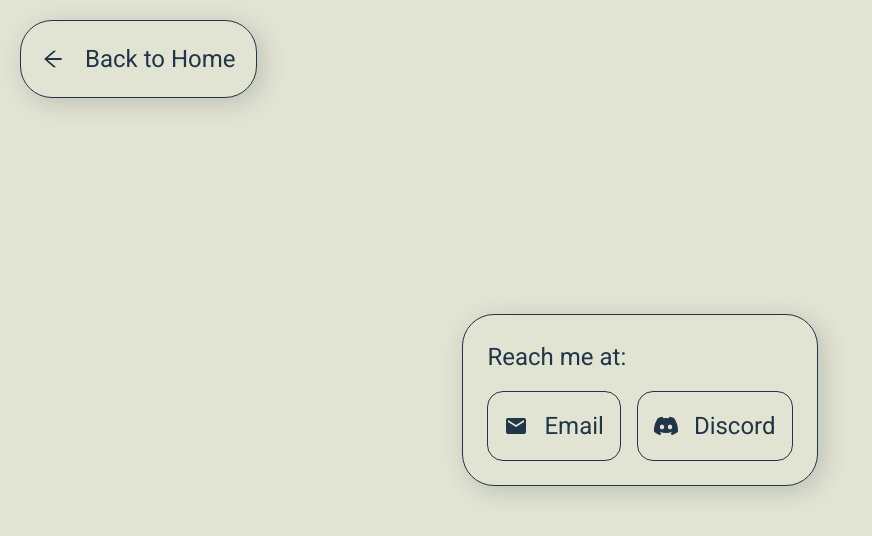
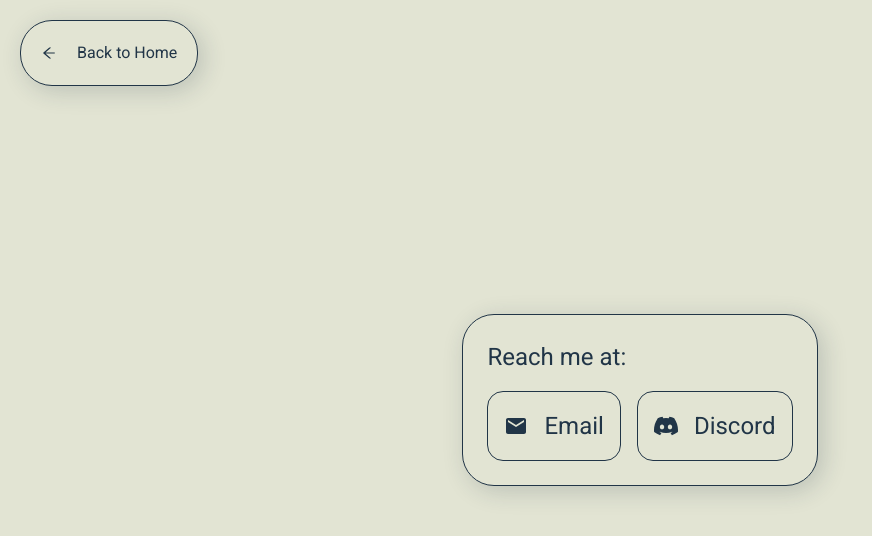
Before and after one commit to tobiazsh/tobiazsh.github.io, a React (Vite) app: page /contact in a window 1280 px wide. Shown: the top 536 px of the page, without its empty margins (0-872 px from the left). Built offline with nearby package versions, Linux system fonts and the light colour scheme.

Commit message:
Update font size in Contact.module.css

```diff
--- a/src/routes/contact/Contact.module.css
+++ b/src/routes/contact/Contact.module.css
@@ -5,10 +5,10 @@
     flex-direction: column;
     align-items: center;
     justify-content: center;
-    font-size: 24px;
 }
 
 .card {
+    font-size: 24px;
     padding: 1em;
     display: flex;
     flex-direction: column;
```
